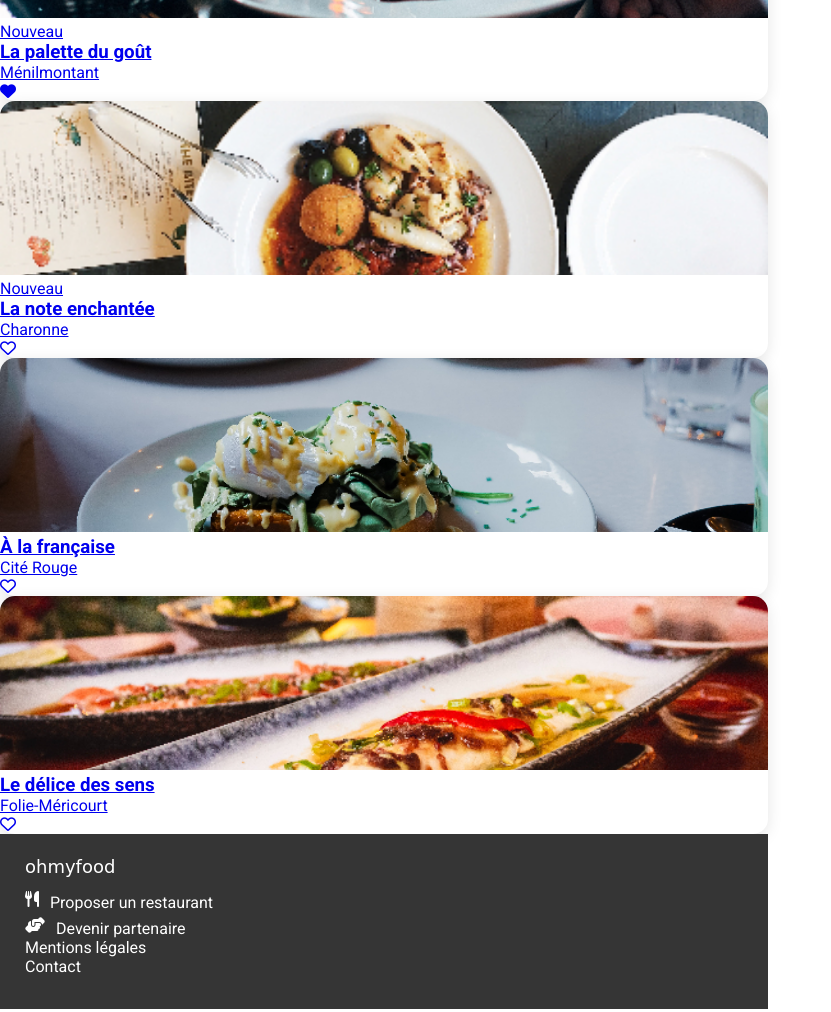
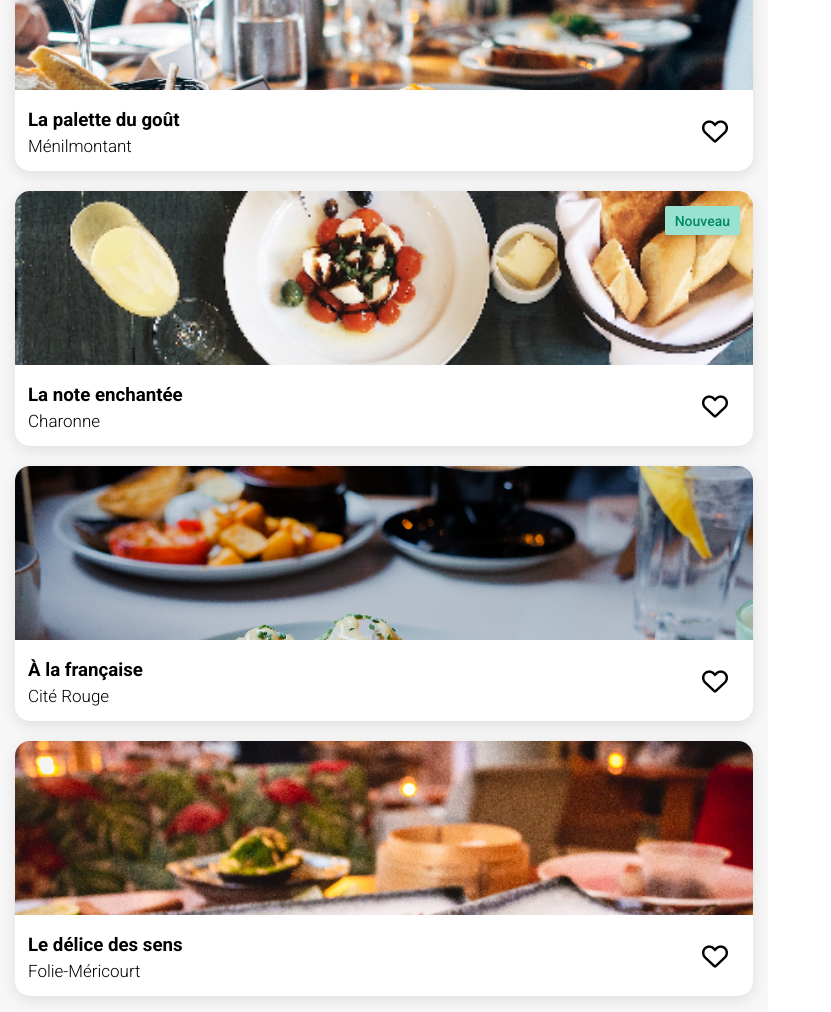
Before and after one commit to MadinaOdou/ProjetOCR_Ohmyfood, a website: page index.html in a window 1280 px wide. Shown: the part 968-1980 px from the top of the page, without its empty margins (0-831 px from the left). Drawn offline with Linux system fonts and the light colour scheme; a web font is replaced by a local one.

Commit message:
Modification Sass

```diff
--- a/index.html
+++ b/index.html
@@ -42,9 +42,11 @@
             </section>
             <section class="function">
                 <h2>Fonctionnement</h2>
+                <div class="function__flex">
                     <div>
                         <span>1</span>
-                    <button class="btn-function font-medium"><i class="fa-solid fa-mobile-screen-button"></i>Choisissez
+                        <button class="btn-function font-medium"><i
+                                class="fa-solid fa-mobile-screen-button"></i>Choisissez
                             un restaurant</button>
                     </div>
                     <div>
@@ -57,34 +59,36 @@
                         <button class="btn-function font-medium"><i class="fa-solid fa-store"></i>Dégustez au
                             restaurant</button>
                     </div>
+                </div>
             </section>
-            <section>
+            <section class="restaurants">
                 <h2>Restaurants</h2>
-                <div class="restaurants">
+                <div class="cards">
                     <article class="card">
                         <a href="#">
+                            <span>Nouveau</span>
                             <img src="./assets/images/restaurants/menilmontant.jpg"
                                 alt="Un plat sur une table de restaurant">
                             <div class="description">
                                 <div>
-                                    <span>Nouveau</span>
                                     <h3>La palette du goût</h3>
-                                    <p>Ménilmontant</p>
+                                    <p class="font-light">Ménilmontant</p>
                                 </div>
                                 <div>
-                                    <i class="fa-solid fa-heart"></i>
+                                    <i class="fa-regular fa-heart"></i>
                                 </div>
                             </div>
                         </a>
                     </article>
                     <article class="card">
                         <a href="#">
-                            <img src="./assets/images/restaurants/charonne.jpg" alt="Une assiette de plat appétissant">
+                            <span>Nouveau</span>
+                            <img id="charonne" src="./assets/images/restaurants/charonne.jpg"
+                                alt="Une assiette de plat appétissant">
                             <div class="description">
                                 <div>
-                                    <span>Nouveau</span>
                                     <h3>La note enchantée</h3>
-                                    <p>Charonne</p>
+                                    <p class="font-light">Charonne</p>
                                 </div>
                                 <div>
                                     <i class="fa-regular fa-heart"></i>
@@ -99,7 +103,7 @@
                             <div class="description">
                                 <div>
                                     <h3>À la française</h3>
-                                    <p>Cité Rouge</p>
+                                    <p class="font-light">Cité Rouge</p>
                                 </div>
                                 <div>
                                     <i class="fa-regular fa-heart"></i>
@@ -114,7 +118,7 @@
                             <div class="description">
                                 <div>
                                     <h3>Le délice des sens</h3>
-                                    <p>Folie-Méricourt</p>
+                                    <p class="font-light">Folie-Méricourt</p>
                                 </div>
                                 <div>
                                     <i class="fa-regular fa-heart"></i>
@@ -126,18 +130,18 @@
             </section>
         </main>
         <footer>
-            <div class="flex-footer">
+            <div class="footer">
                 <h4>ohmyfood</h4>
-                <div class="flex-link">
+                <div class="footer__icon">
                     <i class="fa-solid fa-utensils"></i>
                     <a href="#">
-                        <p>Proposer un restaurant</p>
+                        <p class="font-medium">Proposer un restaurant</p>
                     </a>
                 </div>
-                <div class="flex-link">
+                <div class="footer__icon">
                     <i class="fa-solid fa-handshake-angle"></i>
                     <a href="#">
-                        <p>Devenir partenaire</p>
+                        <p class="font-medium">Devenir partenaire</p>
                     </a>
                 </div>
                 <div>
--- a/sass/components/_buttons.scss
+++ b/sass/components/_buttons.scss
@@ -21,6 +21,9 @@
   box-shadow: 0px 4px 15px rgba(0, 0, 0, 0.15);
   text-decoration: none;
   border: none;
+  position: relative;
+  right: 10px;
+
   i {
     color: $color-icon;
     font-size: 20px;
--- a/sass/components/_cards.scss
+++ b/sass/components/_cards.scss
@@ -1,10 +1,50 @@
 .card {
   border-radius: 15px;
+  background: white;
   box-shadow: 0px 4px 15px rgba(0, 0, 0, 0.1);
+  position: relative;
+
+  a {
+    text-decoration: none;
+    color: black;
+  }
+  span {
+    background-color: $color-tertiary;
+    color: $color-font;
+    padding: 7px 10px 6px 10px;
+    box-shadow: 0px 2px 4px rgba(0, 0, 0, 0.15);
+    border-radius: 2px;
+    font-weight: 500;
+    font-size: 14px;
+    position: absolute;
+    right: 13px;
+    top: 15px;
+  }
+
   img {
     height: 174px;
     width: 100%;
     object-fit: cover;
+    object-position: 0px -55px;
     border-radius: 15px 15px 0 0;
   }
 }
+
+#charonne {
+  object-position: 0px -155px;
+}
+
+.description {
+  width: 100%;
+  padding: 16px 0 13px 13px;
+  box-sizing: border-box;
+  @include flex-row;
+  justify-content: space-between;
+  align-items: center;
+  height: 77px;
+  line-height: 1.6em;
+  i {
+    font-size: 26px;
+    padding-right: 25px;
+  }
+}
--- a/sass/layouts/_footer.scss
+++ b/sass/layouts/_footer.scss
@@ -1,26 +1,33 @@
-footer h4 {
+.footer {
+  @include flex-column;
+  justify-content: center;
+  gap: 7px;
+  background: $color-footer;
+  color: white;
+  padding: 22px 0 33px 25px;
+
+  h4 {
     @include logo-footer;
     padding-bottom: 9px;
   }
 
-footer a {
+  &__icon {
+    @include flex-row;
+    align-items: center;
+    gap: 10px;
+  }
+
+  a {
     text-decoration: none;
     color: white;
-  padding-top: 7px;
   }
 
-.flex-footer {
-  background: $color-footer;
-  color: white;
-  padding: 22px 0 33px 25px;
-  @include flex-column;
+  .fa-utensils {
+    font-size: 13px;
+    padding-right: 1px;
   }
 
-.flex-link {
-  @include flex-row;
-  align-items: center;
+  .fa-handshake-angle {
+    font-size: 11px;
   }
-
-.flex-link i {
-  padding-right: 11px;
 }
--- a/sass/layouts/_header.scss
+++ b/sass/layouts/_header.scss
@@ -1,15 +1,15 @@
-header h1 {
-  @include font-logo;
-  text-align: center;
-  padding: 15px 0 5px 0;
-}
-
 .header-logo {
   box-shadow: 0px 2px 4px rgba(0, 0, 0, 0.15);
   position: relative;
   z-index: 1;
+
+  a {
+    text-decoration: none;
+  }
+
+  h1 {
+    @include font-logo;
+    text-align: center;
+    padding: 15px 0 5px 0;
+  }
 }
-
-.header-logo a {
-  text-decoration: none;
-}
--- a/sass/pages/_homepage.scss
+++ b/sass/pages/_homepage.scss
@@ -33,19 +33,39 @@
 }
 
 .function {
-  @include flex-column;
-  gap: 25px;
   padding-bottom: 68px;
+
   h2 {
-    padding: 48px 0 3px 20px;
+    padding: 48px 0 26px 20px;
   }
+
+  &__flex {
+    @include flex-column;
+    align-items: center;
+    gap: 25px;
+  }
+
   span {
     border-radius: 50%;
     background: $color-primary;
     color: white;
     padding: 5px 10px;
     position: relative;
-    left: 20px;
+    z-index: 1;
+    left: 9px;
     bottom: 2.5px;
   }
 }
+
+.restaurants {
+  background: $color-tertiary-bg;
+  padding: 54px 15px 66px 15px;
+  .cards {
+    @include flex-column;
+    gap: 20px;
+  }
+  h2 {
+    padding-bottom: 20px;
+    padding-left: 5px;
+  }
+}
```
Also changed, not shown: assets/style.css, 1 other file. Lines whose indentation alone changed are shown as unchanged.
